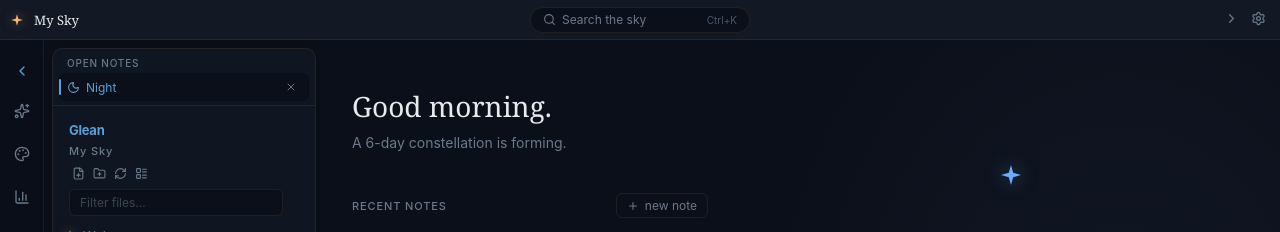
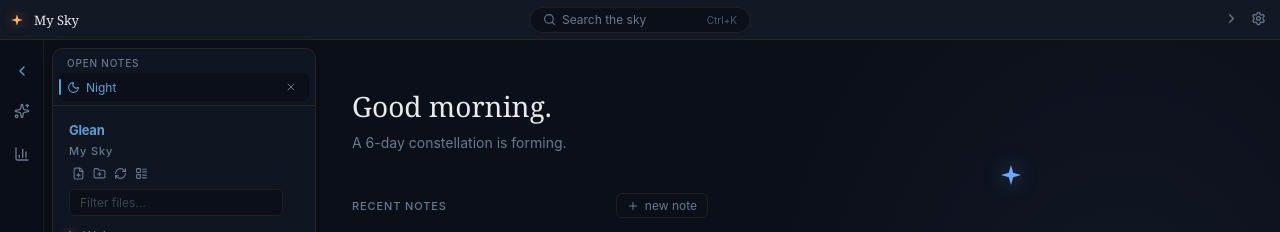
Before and after one commit to rokuroo171/glean, a React (Vite) app in the folder frontend/: page / in a window 1280 px wide. Shown: the top 232 px of the page. Built offline with nearby package versions, Linux system fonts and the light colour scheme; what @milkdown/kit would draw is missing.

Commit message:
fix: remove the duplicate settings entry from the sky rail and retarget the tour

```diff
--- a/frontend/src/App.jsx
+++ b/frontend/src/App.jsx
@@ -27,7 +27,7 @@ function WorkspaceBoot() {
 const ONBOARDING_STEPS = [
   { title: 'Your Sky is ready', body: 'A few quick pointers before you make it yours. You can skip this anytime.' },
   { title: 'Start with Welcome', body: 'Your sky begins with four starter notes. Welcome is open now; it starlines into the Getting Started folder. Click the file icon with a plus when you want your own.', target: '[data-tour="new-file"]' },
-  { title: 'Make it yours', body: 'Themes, accent colors, and editor feel all live in Settings, one click from this pane button.', target: '[data-tour="customize"]' },
+  { title: 'Make it yours', body: 'Themes, accent colors, and editor feel all live in Settings, behind the gear in the top bar.', target: '[data-tour="settings"]' },
   { title: 'Manage your Sky', body: 'Your Sky is a folder on disk. Open the explorer footer to switch skies or add more.', target: '[data-tour="manage-sky"]' },
   { title: 'The night is yours', body: 'Start writing. The more you visit a note, the brighter its star grows.' },
 ]
--- a/frontend/src/components/HeaderBar.jsx
+++ b/frontend/src/components/HeaderBar.jsx
@@ -45,7 +45,7 @@ export default function HeaderBar({ skyName, onCommand, onSettings, onToggleDeta
           </span>
         </button>
         <button type="button" onClick={onSettings} aria-label="settings"
-          data-tip="Settings"
+          data-tip="Settings" data-tour="settings"
           style={{ background: 'none', border: 'none', color: colors.textMuted,
             cursor: 'pointer', padding: 4 }}><Icon name="settings" size={15} /></button>
       </div>
--- a/frontend/src/components/Workspace.jsx
+++ b/frontend/src/components/Workspace.jsx
@@ -371,11 +371,6 @@ export default function Workspace({
               cursor: 'pointer', padding: 4, borderRadius: 4 }}>
             <Icon name="sparkles" size={16} />
           </button>
-          <button type="button" data-tour="customize" onClick={() => setPseudoTab('settings')} aria-label="appearance" data-tip="Appearance"
-            style={{ background: 'none', border: 'none', color: colors.textMuted,
-              cursor: 'pointer', padding: 4, borderRadius: 4 }}>
-            <Icon name="palette" size={16} />
-          </button>
           <button type="button" onClick={() => { if (pseudoTab === 'stats') setPseudoTab(null); else { setPseudoTab('stats'); onOpenStats() } }} aria-label="stats" data-tip="Sky overview"
             style={{ background: 'none', border: 'none', color: pseudoTab === 'stats' ? colors.accent : colors.textMuted,
               cursor: 'pointer', padding: 4, borderRadius: 4 }}>
```
